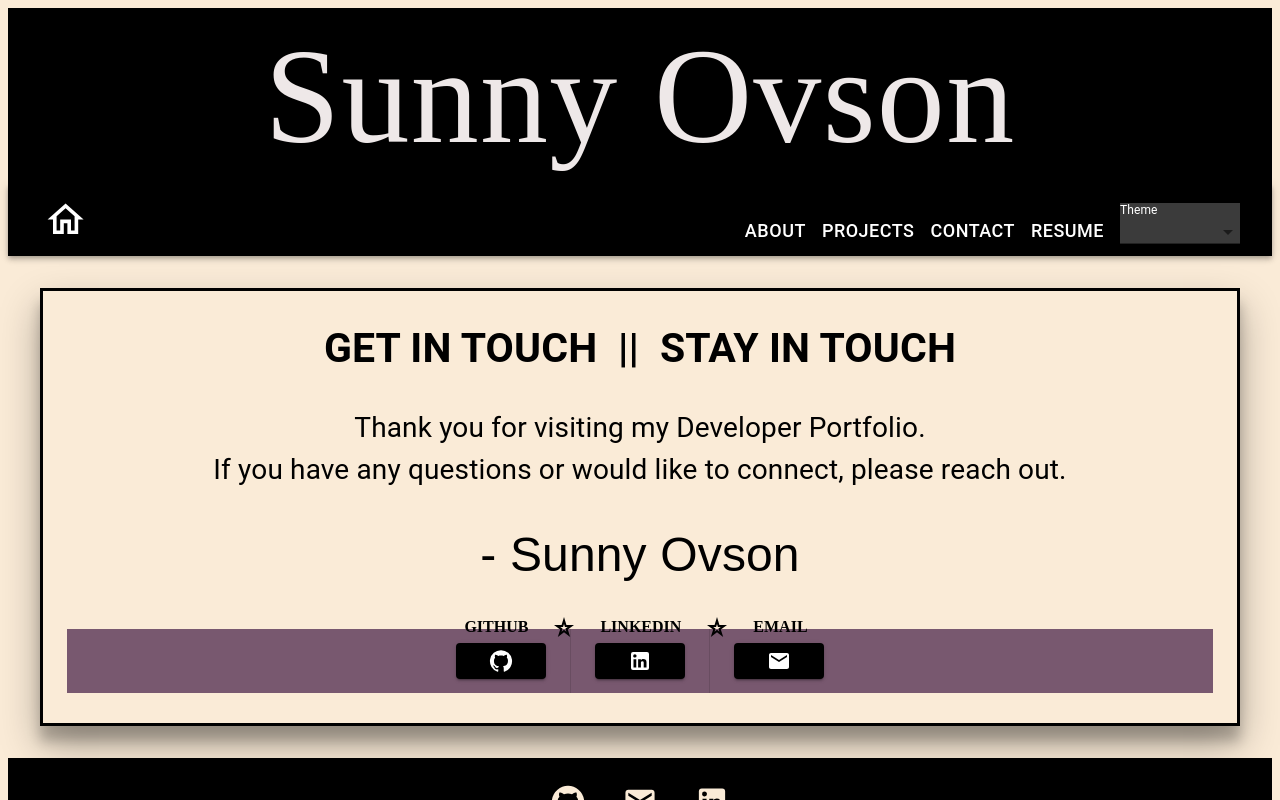
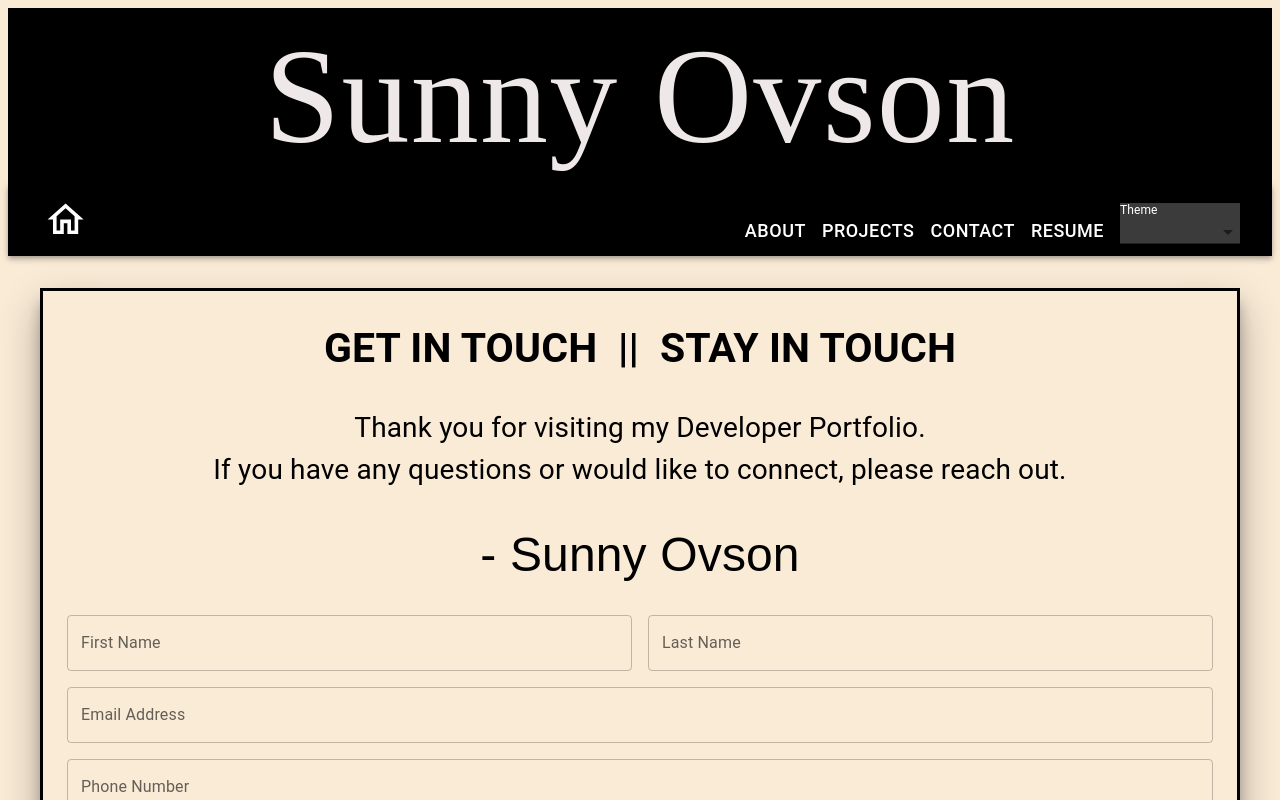
Before and after one commit to SunnyOhK/sunny-ovson-react-portfolio, a React (Create React App) app: page / in a window 1280 px wide. Both pictures are taken after a click on the button "CONTACT". Shown: the top 800 px of the page. Built offline with nearby package versions, Linux system fonts and the light colour scheme; a web font is replaced by a local one.

Commit message:
added in interest form to contact page. working on customizing features and animating

```diff
--- a/package.json
+++ b/package.json
@@ -12,11 +12,15 @@
     "@testing-library/react": "^13.4.0",
     "@testing-library/user-event": "^13.5.0",
     "axios": "^1.4.0",
+    "emailjs-com": "^3.2.0",
     "moment": "^2.29.4",
     "react": "^18.2.0",
     "react-dom": "^18.2.0",
     "react-pdf": "^7.1.2",
     "react-scripts": "5.0.1",
+    "semantic-ui-css": "^2.5.0",
+    "semantic-ui-react": "^2.1.5",
+    "sweetalert2": "^11.10.5",
     "web-vitals": "^2.1.4"
   },
   "scripts": {
--- /dev/null
+++ b/src/components/ContactForm/ContactForm.js
@@ -0,0 +1,90 @@
+import React, { useState } from 'react';
+import { TextField, Button, Grid, Typography } from '@mui/material';
+import './style.css';
+
+function ContactForm() {
+  const [formData, setFormData] = useState({
+    firstName: '',
+    lastName: '',
+    email: '',
+    phoneNumber: '',
+    message: ''
+  });
+
+  const handleChange = (e) => {
+    const { name, value } = e.target;
+    setFormData(prevState => ({
+      ...prevState,
+      [name]: value
+    }));
+  };
+
+  const handleSubmit = (e) => {
+    e.preventDefault();
+    // Handle form submission here, e.g., sending data to a backend server
+    console.log(formData);
+  };
+
+  return (
+    <form onSubmit={handleSubmit}>
+      <Grid container spacing={2}>
+        <Grid item xs={12} sm={6}>
+          <TextField
+            fullWidth
+            label="First Name"
+            name="firstName"
+            value={formData.firstName}
+            onChange={handleChange}
+          />
+        </Grid>
+        <Grid item xs={12} sm={6}>
+          <TextField
+            fullWidth
+            label="Last Name"
+            name="lastName"
+            value={formData.lastName}
+            onChange={handleChange}
+          />
+        </Grid>
+        <Grid item xs={12}>
+          <TextField
+            fullWidth
+            label="Email Address"
+            name="email"
+            type="email"
+            value={formData.email}
+            onChange={handleChange}
+          />
+        </Grid>
+        <Grid item xs={12}>
+          <TextField
+            fullWidth
+            label="Phone Number"
+            name="phoneNumber"
+            type="tel"
+            value={formData.phoneNumber}
+            onChange={handleChange}
+          />
+        </Grid>
+        <Grid item xs={12}>
+          <TextField
+            fullWidth
+            multiline
+            rows={4}
+            label="Message"
+            name="message"
+            value={formData.message}
+            onChange={handleChange}
+          />
+        </Grid>
+        <Grid item xs={12} className='btnPosition'>
+          <Button className='submitBtn' type="submit" variant="text">
+            Submit
+          </Button>
+        </Grid>
+      </Grid>
+    </form>
+  );
+}
+
+export default ContactForm;
--- /dev/null
+++ b/src/components/ContactForm/style.css
@@ -0,0 +1,27 @@
+label {
+  font-family: "Roboto", "Helvetica", "Arial", sans-serif;
+  font-size: 1.2em;
+  padding-right: 1em;
+}
+
+.submitBtn {
+  color: black !important;
+  font-size: 1.4em !important;
+  padding-left: 30px !important;
+  padding-right: 30px !important;
+  border-radius: 40px !important;
+  background: linear-gradient(90deg,
+      #815f77,
+      #ddd2c3);
+}
+
+.submitBtn:hover {
+  background: linear-gradient(90deg,
+      #ddd2c3,
+      #815f77);
+}
+
+.btnPosition {
+  justify-content: center;
+  text-align: center;
+}
--- a/src/pages/Contact/index.js
+++ b/src/pages/Contact/index.js
@@ -1,5 +1,5 @@
 import React from 'react';
-import { Typography, Container } from '@mui/material';
+import { Typography, Container, Box } from '@mui/material';
 import { useContext } from 'react';
 import { ThemeContext } from '../../providers/ThemeProvider';
 import './style.css';
@@ -10,7 +10,7 @@ import EmailIcon from '@mui/icons-material/Email';
 import LinkedInIcon from '@mui/icons-material/LinkedIn';
 import Button from '@mui/material/Button';
 import StarPurple500Icon from '@mui/icons-material/StarPurple500';
-
+import ContactForm from '../../components/ContactForm/ContactForm';
 
 
 function Contact() {
@@ -51,6 +51,9 @@ function Contact() {
         <body2 className='signature'>- Sunny Ovson</body2>
         <br></br><br></br>
       </Typography>
+      <Box className='inputForm'>
+        <ContactForm />
+      </Box>
       <Stack
         direction='row'
         spacing={{
--- a/src/pages/Contact/style.css
+++ b/src/pages/Contact/style.css
@@ -89,3 +89,10 @@
     white-space: pre-wrap;
   }
 }
+
+.inputForm {
+  display: flex;
+  justify-content: center;
+  width: 100%;
+  margin-bottom: 2em;
+}
```
Also changed, not shown: 1 other file (tests, documents, lock files or other folders).
